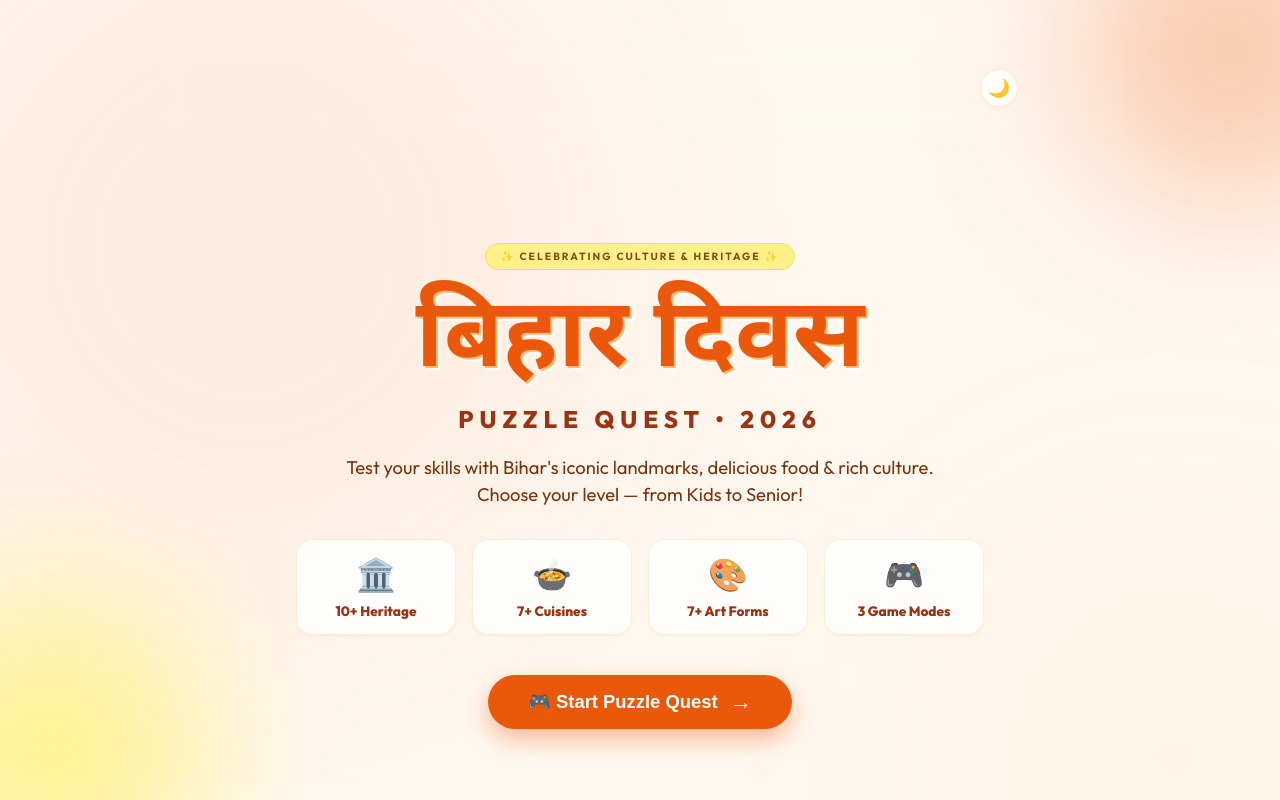
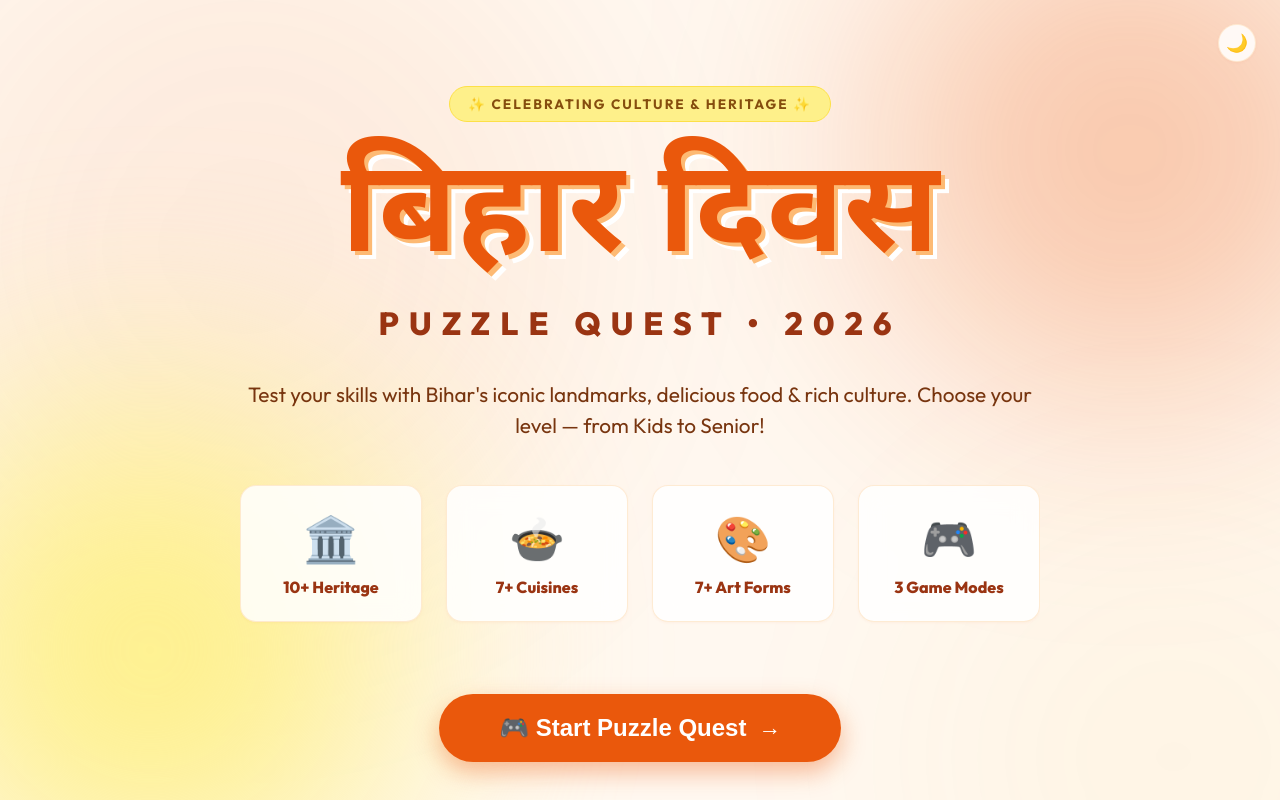
Before and after one commit to Adityaa2227/Bihar-Divas-Puzzle-game, a React (Vite) app: page / in a window 1280 px wide. Built offline with nearby package versions, Linux system fonts and the light colour scheme.

Commit message:
feat: Implement the core puzzle game application including multiple game modes, state management, and a landing page.

```diff
--- a/src/App.jsx
+++ b/src/App.jsx
@@ -257,6 +257,7 @@ export default function App() {
   return (
     <div className="app">
       <div className="app__container">
+        {view !== 'landing' && (
           <Header
             moves={moves}
             time={time}
@@ -272,11 +273,14 @@ export default function App() {
             theme={theme}
             onToggleTheme={toggleTheme}
           />
+        )}
 
         <div className="app__content">
           {view === 'landing' ? (
             <LandingPage
               onStart={handleGoToCategories}
+              theme={theme}
+              onToggleTheme={toggleTheme}
             />
           ) : view === 'categories' ? (
             <CategorySelection
--- a/src/components/LandingPage.css
+++ b/src/components/LandingPage.css
@@ -198,36 +198,82 @@
 /* Landscape Adaptation */
 @media (min-width: 900px) and (orientation: landscape) {
   .landing-page {
-    flex-direction: column;
-    padding: 24px 0;
-    justify-content: center;
-    align-items: center;
+    padding: 0;
+    height: 100vh;
+    overflow: hidden;
+  }
+
+  .landing-page__top-header {
+    position: absolute;
+    top: 24px;
+    right: 24px;
+    z-index: 1010;
   }
 
   .landing-page__content {
-    max-width: 1200px;
-    text-align: center;
-    align-items: center;
+    max-width: 1100px; /* Slight reduction for better fit */
     width: 100%;
+    gap: 12px;
+  }
+
+  .landing-page__tag {
+    font-size: 0.85rem;
+    padding: 8px 18px;
+    margin-bottom: 16px;
+  }
+
+  .landing-page__title {
+    margin-bottom: 24px;
+    gap: 12px;
+  }
+
+  .title-hindi {
+    font-size: clamp(5rem, 10vw, 8.5rem); /* Scaled down for safe fit */
+    text-shadow: 4px 4px 0px #fdba74, 8px 8px 0px #fff;
+  }
+
+  .title-english {
+    font-size: clamp(1.5rem, 2.5vw, 2.5rem);
+    letter-spacing: 10px;
+  }
+
+  .landing-page__desc {
+    font-size: 1.3rem; /* Scaled down */
+    max-width: 800px;
+    margin-bottom: 32px;
+    line-height: 1.5;
   }
 
   .landing-page__cards {
     grid-template-columns: repeat(4, 1fr);
-    max-width: 900px;
-    margin-bottom: 30px;
-    gap: 16px;
+    max-width: 1000px;
+    margin-bottom: 40px;
+    gap: 24px;
   }
 
   .info-card {
-    min-width: 160px;
+    padding: 24px 16px;
+    gap: 8px;
+    min-width: 180px;
   }
 
-  .title-hindi {
-    font-size: clamp(4rem, 7.5vw, 6.5rem);
+  .info-icon {
+    font-size: 2.8rem;
   }
 
-  .landing-page__desc {
-    font-size: 1.15rem;
-    max-width: 650px;
+  .info-text {
+    font-size: 1rem;
+  }
+
+  .landing-btn {
+    padding: 20px 60px;
+    font-size: 1.5rem;
+    margin-top: 20px;
+  }
+
+  .landing-page__decoration {
+    width: 500px;
+    height: 500px;
+    filter: blur(120px);
   }
 }
--- a/src/components/LandingPage.jsx
+++ b/src/components/LandingPage.jsx
@@ -2,13 +2,12 @@ import { useEffect, useState } from 'react';
 import { playClickSound, playNavSound } from '../utils/sounds';
 import './LandingPage.css';
 
-export default function LandingPage({ onStart }) {
+export default function LandingPage({ onStart, theme, onToggleTheme }) {
   const [animate, setAnimate] = useState(false);
 
   useEffect(() => {
     setAnimate(true);
   }, []);
-
 
   const handleStart = () => {
     playNavSound();
@@ -22,6 +21,15 @@ export default function LandingPage({ onStart }) {
 
   return (
     <div className={`landing-page ${animate ? 'landing-page--animate' : ''}`}>
+      <div className="landing-page__top-header">
+        <button
+          className="btn-icon theme-toggle"
+          onClick={handleThemeToggle}
+          aria-label="Toggle theme"
+        >
+          {theme === 'dark' ? '☀️' : '🌙'}
+        </button>
+      </div>
       <div className="landing-page__pattern-overlay"></div>
 
       <div className="landing-page__content">
```
Lines whose indentation alone changed are shown as unchanged.
